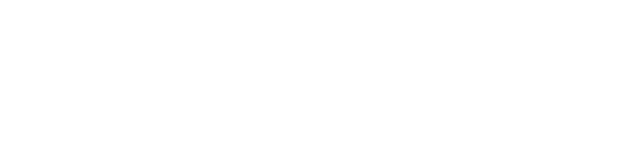
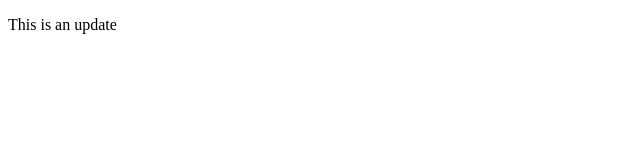
Before and after one commit to fdenis83/la-kuma, a plain HTML site: page index.html in a window 1280 px wide. Shown: the whole page, without its empty margins (0-640 px from the left). Drawn offline with Linux system fonts and the light colour scheme.

Commit message:
Added test message

```diff
--- a/index.html
+++ b/index.html
@@ -2,17 +2,22 @@
 
 
 <html>
+
 <head>
     <title></title>
 </head>
+
 <body>
     <wrapper>
         <header>
             <logo></logo>
             <nav></nav>
         </header>
-            <main></main>
+        <main>
+            <p>This is an update</p>
+        </main>
         <footer></footer>
     </wrapper>
 </body>
+
 </html>
```
Lines whose indentation alone changed are shown as unchanged.
